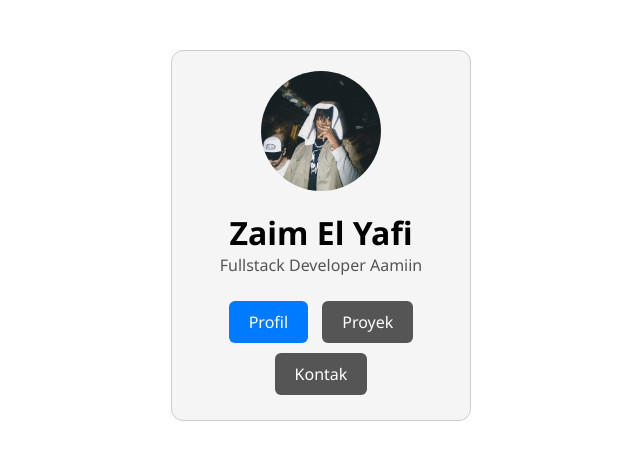
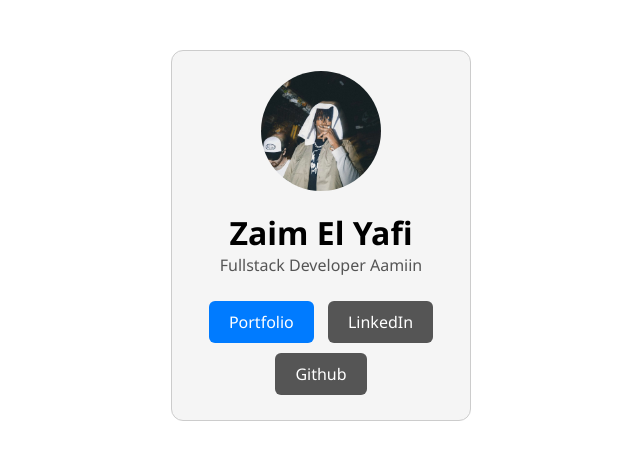
Before and after one commit to xzael24/Tugas-PemrogramanWeb-P3, a plain HTML site: page index.html in a window 1280 px wide. Shown: the whole page, without its empty margins (319-959 px from the left). Drawn offline with Linux system fonts and the light colour scheme.

Commit message:
Update index.html to replace button links with updated portfolio and social media links

```diff
--- a/index.html
+++ b/index.html
@@ -13,9 +13,9 @@
     <p class="role">Fullstack Developer Aamiin</p>
 
     <div class="button-group">
-      <a href="#" class="btn-primary">Profil</a>
-      <a href="#" class="btn-secondary">Proyek</a>
-      <a href="#" class="btn-secondary">Kontak</a>
+      <a href="https://zael.vercel.app/" class="btn-primary">Portfolio</a>
+      <a href="https://www.linkedin.com/in/zaimelyafi/" class="btn-secondary">LinkedIn</a>
+      <a href="https://github.com/xzael24" class="btn-secondary">Github</a>
     </div>
   </main>
 </body>
```
